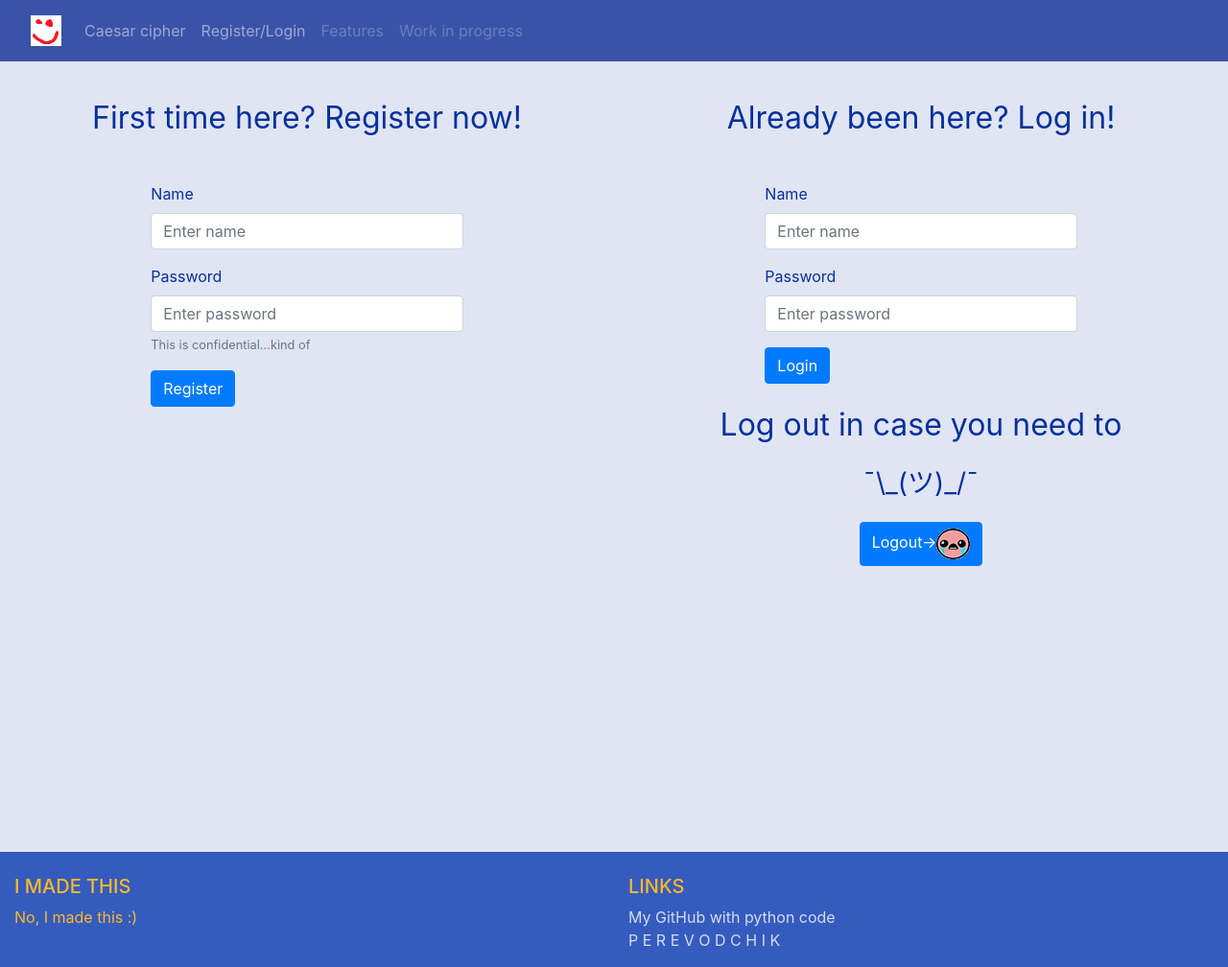
After one commit to perewodchik/python, a Flask app: page /login in a window 1280 px wide. The commit adds this page. Shown: the whole page at 96% size. Run offline with Flask 2, Linux system fonts and the light colour scheme; some libraries are stand-ins or nearby versions.

Commit message:
2nd iteration

```diff
--- a/Web/features.txt
+++ b/Web/features.txt
@@ -1,3 +1,6 @@
 Features:
 	Стена - можно сохранять записки, которые будут видны всем пользователям, анонимно.
 	Данные будут храниться в отдельном файле.
+	Добавить регистрацию по имени и паролю
+	Добавить скрытые страницы
+	Сделать работу с API
--- a/Web/new project/app.py
+++ b/Web/new project/app.py
@@ -1,6 +1,10 @@
 from flask import *
 from flask_session import Session
 from caesar import caesar_cipher
+from sqlalchemy import create_engine
+from sqlalchemy.orm import scoped_session, sessionmaker
+from datetime import datetime, date
+
 
 app = Flask(__name__)
 
@@ -8,21 +12,78 @@ app.config["SESSION_PERMANENT"] = False
 app.config["SESSION_TYPE"] = "filesystem"
 Session(app)
 
-notes = []
+engine = create_engine("postgres://ucurzlfkjmcwqf:0ef9496e10a6f8fd80f6af62bc2c7b200a7f1e6b08f20ba815d9bbc9be550518@ec2-54-227-240-7.compute-1.amazonaws.com:5432/dct3cpbvs21gfs")
+db = scoped_session(sessionmaker(bind=engine))
+
 
 @app.route('/', methods=["GET", "POST"])
 def index():
+
+
+	if request.form.get("btn_logout") == "logout":
+		session["logged_in"] = False
+		session["username"] = ""
+
+	name = "anonymous"
+	greetings_message = "Hi there, kind stranger"
+	if session["logged_in"]:
+		greetings_message = f"{session['username']}, you are logged in. POGGERS MY DOGGERS"
+		name = session["username"]
+
+
+	note = request.form.get("note")
+	if note != "" and note != None:
+		db.execute(
+				"INSERT INTO notes (username, note) VALUES (:username, :note)",
+	            {"username": name,  "note": note}
+		)
+		db.commit()
+
+	notes = db.execute("SELECT * FROM NOTES").fetchall()
+	return render_template("index.html", notes=notes, greetings_message=greetings_message)
+
+
+
+@app.route('/login', methods=['GET', "POST"])
+def login():
 	if request.method == "POST":
-		note = request.form.get("note")
-		notes.append(note)
-	return render_template("index.html", notes=notes)
+		name = request.form.get("log_name")
+		password = request.form.get("log_pass")
+		user_row = db.execute("SELECT * FROM user_info WHERE username = :username", {"username": name})
+		if user_row.rowcount == 0:
+			error_message = "The credentials you have provided are invalid"
+			return render_template("error.html", error_message=error_message)
 
-@app.route("/hello", methods=["GET", "POST"])
-def hello():
-	if request.method == "GET":
-		return "Please submit the form instead"
-	name = request.form.get("name")
-	return render_template("hello.html", name=name)
+		elif user_row.fetchone().password == password:
+				session["logged_in"] = True
+				session["username"] = name
+		else:
+			error_message = "The credentials you have provided are invalid"
+			return render_template("error.html", error_message=error_message)
+
+		return redirect( url_for('index') )
+	return render_template("login.html")
+
+
+@app.route('/registration_success', methods=["POST"])
+def registration_success():
+	today = date.today().timetuple()
+	name = request.form.get("reg_name")
+	password = request.form.get("reg_pass")
+
+	if db.execute("SELECT * FROM user_info WHERE username = :username", {"username": name}).rowcount == 0:
+		db.execute(
+				"INSERT INTO user_info (username, password, register_date) VALUES (:username, :password, :register_date )",
+	            {"username": name, "password": password, "register_date": f"{today[0]}-{today[1]}-{today[2]}" }
+		)
+		db.commit()
+		session["logged_in"] = True
+		session["username"] = name
+	else:
+		error_message = "Someone already registered with that name"
+		return render_template("error.html", error_message=error_message)
+	return redirect( url_for('index') )
+
 
 @app.route("/caesar", methods=["GET", "POST"])
 def caesar():
--- a/Web/new project/templates/base.html
+++ b/Web/new project/templates/base.html
@@ -21,7 +21,7 @@
                         <a class="nav-link" href="{{ url_for('caesar') }}">Caesar cipher</a>
                     </li>
                     <li class="">
-                        <a class="nav-link disabled" href="#">Click on the first link instead</a>
+                        <a class="nav-link" href="{{ url_for('login') }}">Register/Login</a>
                     </li>
                     <li class="">
                         <a class="nav-link disabled" href="#" id="second_link">Features</a>
@@ -39,7 +39,7 @@
                     {% block first_column %}
                     {% endblock %}
                 </div>
-                <div class="col-sm-6 text-center">
+                <div class="col-sm-6">
                     {% block second_column %}
                     {% endblock %}
                 </div>
--- a/Web/new project/templates/hello.html
+++ /dev/null
@@ -1,5 +0,0 @@
-{% extends "base.html" %}
-
-{% block first_column %}
-    <h1>Hello {{ name }}</h1>
-{% endblock %}
--- /dev/null
+++ b/Web/new project/templates/login.html
@@ -0,0 +1,43 @@
+{% extends "base.html" %}
+
+{% block first_column %}
+    <h2 class="font-weight-normal text-center mb-4">First time here? Register now!</h2>
+    <div class="container form-check col-12  col-md-10 col-lg-8 align-items-start pt-4 pl-4 pr-4 pb-2 rounded" id="register_form">
+        <form action="{{ url_for('registration_success') }}" method="post">
+            <div class="form-group">
+                <label for="username_input_reg">Name</label>
+                <input type="text" class="form-control" id="username_input_reg" name="reg_name" placeholder="Enter name">
+            </div>
+            <div class="form-group">
+                <label for="password_input_reg">Password</label>
+                <input type="password" class="form-control" id="password_input_reg" name="reg_pass" placeholder="Enter password">
+                <small class="form-text text-muted">This is confidential...kind of</small>
+            </div>
+            <button type="submit" class="btn btn-primary">Register</button>
+        </form>
+    </div>
+{% endblock %}
+
+
+{% block second_column %}
+    <h2 class="font-weight-normal text-center mb-4">Already been here? Log in!</h2>
+    <div class="container form-check col-12  col-md-10 col-lg-8 align-items-start pt-4 pl-4 pr-4 pb-2 rounded" id="login_form">
+        <form action="{{ url_for('login') }}" method="post">
+            <div class="form-group">
+                <label for="username_input_reg">Name</label>
+                <input type="text" class="form-control" id="username_input_reg" name="log_name" placeholder="Enter name">
+            </div>
+            <div class="form-group">
+                <label for="password_input_reg">Password</label>
+                <input type="password" class="form-control" id="password_input_reg" name="log_pass" placeholder="Enter password">
+            </div>
+            <button type="submit" class="btn btn-primary">Login</button>
+        </form>
+    </div>
+
+    <h2 class="font-weight-normal text-center mb-4">Log out in case you need to</h2>
+    <h3 class="font-weight-normal text-center mb-4">¯\_(ツ)_/¯</h3>
+    <form action="{{ url_for('index') }}" method="post" class="text-center">
+        <button type="submit" class="btn btn-primary mx-auto" name="btn_logout" value="logout">Logout→<img src="{{ url_for('static', filename='BibleThump.png') }}"></button>
+    </form>
+{% endblock %}
```
Also changed, not shown: Web/new project/templates/error.html (added, +17 -0 lines), Web/new project/templates/index.html (+4 -3 lines), Web/new project/static/BibleThump.png (added), Web/new project/static/smile.png (added), Web/new project/static/xqcS.png (added), 3 other files.
